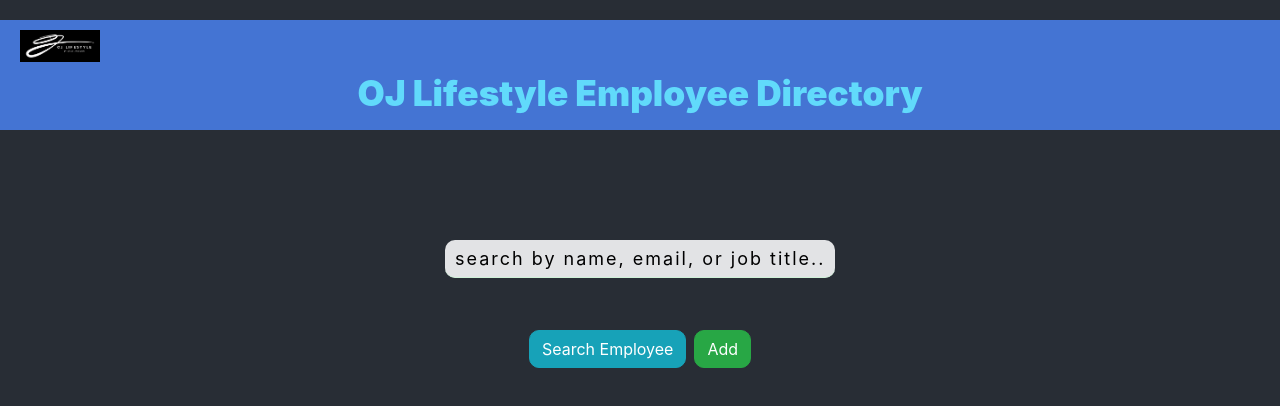
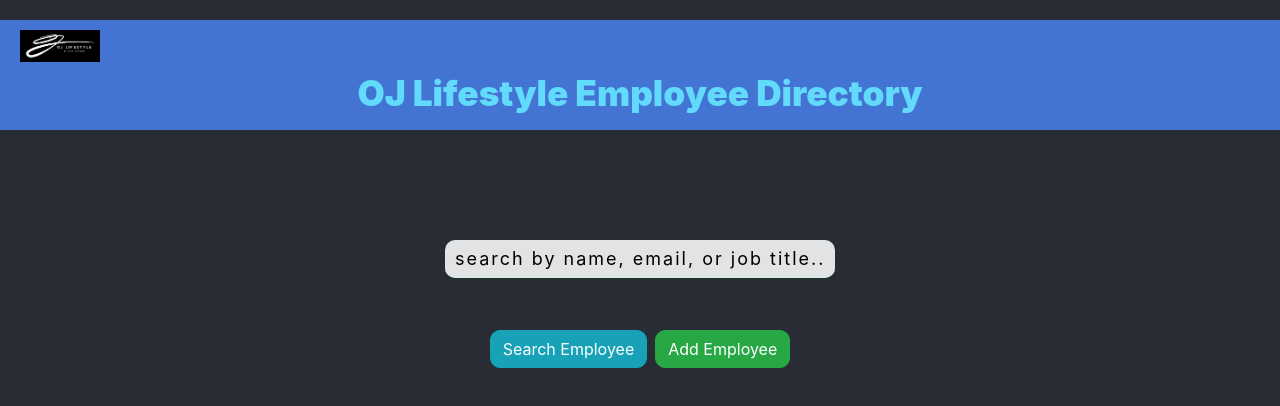
Before and after one commit to fahad-zakir/Firebase-React-Employee-Directory, a React (Create React App) app: page / in a window 1280 px wide. Shown: the top 406 px of the page. Built offline with nearby package versions, Linux system fonts and the light colour scheme.

Commit message:
updated-btn

```diff
--- a/src/components/SearchBar.js
+++ b/src/components/SearchBar.js
@@ -25,7 +25,7 @@ function SearchBar({ handleButtonClick, searchEmployee, errorMsg, handleSearchIn
           type="button"
           className="btn btn-success add--button"
         >
-          Add
+          Add Employee
         </Button>
       </div>
     </form>
```
